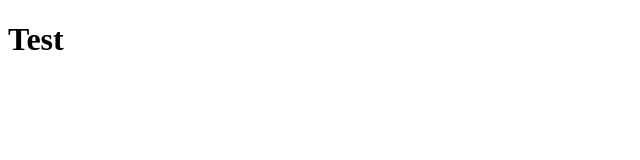
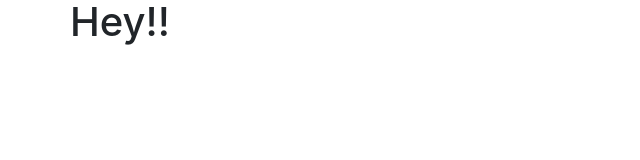
Before and after one commit to jonnyk20/ReactStartingTemplate, a React app: page / in a window 1280 px wide. Shown: the whole page, without its empty margins (0-640 px from the left). Built offline with nearby package versions, Linux system fonts and the light colour scheme.

Commit message:
first component

```diff
--- a/src/app/index.js
+++ b/src/app/index.js
@@ -1,14 +1,19 @@
 import React from 'react';
 import ReactDOM from 'react-dom';
 
-export class Test extends React.Component {
+export class App extends React.Component {
     render() {
         return(
-            <div>
-                <h1>Test</h1>
+            <div className="container">
+                <div className="row">
+                    <div className="col-xs-10 col-xs-offset-1">
+                        <h1>Hey!!</h1>
+                    </div>
+                </div>
             </div>
         );
     }
 }
 
-ReactDOM.render(<Test />, document.getElementById("app"));
+ReactDOM.render(<App />, document.getElementById("app"));
+console.log("it works")
--- a/src/index.html
+++ b/src/index.html
@@ -6,6 +6,7 @@
           content="width=device-width, user-scalable=no, initial-scale=1.0, maximum-scale=1.0, minimum-scale=1.0">
     <meta http-equiv="X-UA-Compatible" content="ie=edge">
     <title>ReactJS Learning</title>
+    <link rel="stylesheet" href="https://maxcdn.bootstrapcdn.com/bootstrap/4.0.0-beta/css/bootstrap.min.css" integrity="sha384-/Y6pD6FV/Vv2HJnA6t+vslU6fwYXjCFtcEpHbNJ0lyAFsXTsjBbfaDjzALeQsN6M" crossorigin="anonymous">
 </head>
 <body>
     <div id="app"></div>
```
